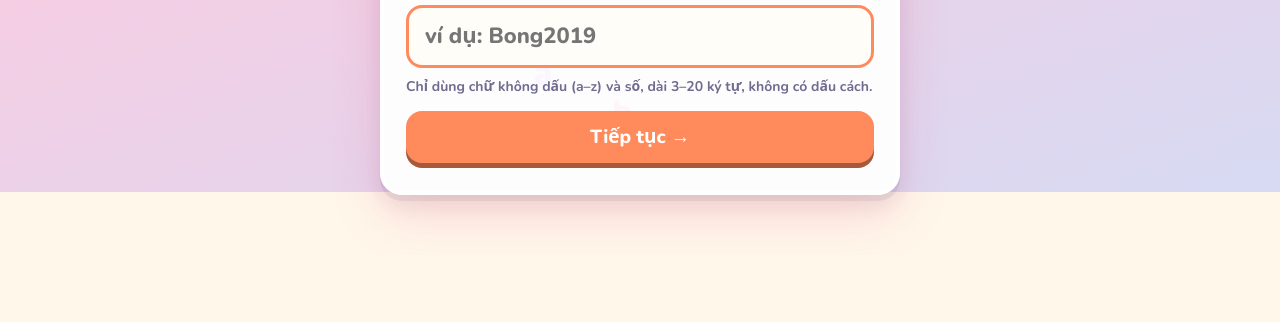
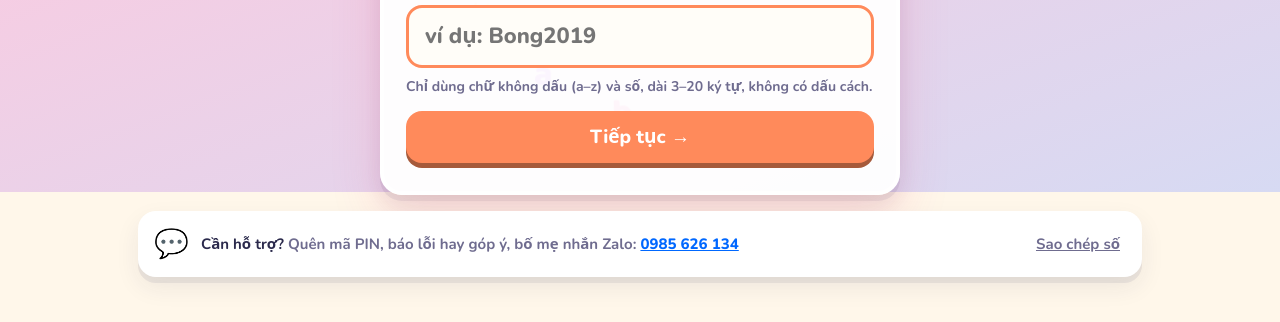
Before and after one commit to duyetntdev/en-learn, a plain HTML site: page index.html in a window 1280 px wide. Shown: the part 608-930 px from the top of the page. Before the commit the page ends 863 px from the top, so only its background shows below. Drawn offline with nearby package versions, Linux system fonts and the light colour scheme.

Commit message:
Show the Zalo support box under every screen
The support box is created once below #app, so it stays visible on the
login screen, lessons, games and the leaderboard, and is no longer
rendered only on the home page.

Co-Authored-By: Claude Opus 5.5 <noreply@anthropic.com>

```diff
--- a/css/style.css
+++ b/css/style.css
@@ -43,6 +43,8 @@ button:focus-visible{outline:3px solid var(--c);outline-offset:3px}
 .foot{margin-top:34px;display:flex;justify-content:space-between;align-items:center;gap:12px;flex-wrap:wrap;color:var(--muted);font-size:14px;font-weight:700}
 .support{margin-top:14px;display:flex;align-items:center;gap:12px;flex-wrap:wrap;background:var(--card);border-radius:18px;box-shadow:var(--shadow);padding:12px 16px;font-size:15px;font-weight:700;color:var(--muted)}
 .support .sic{font-size:28px}
+.supportwrap{position:relative;z-index:1;padding-top:0;margin-top:-44px}
+.supportwrap .support{margin-top:0}
 .support>div{flex:1;min-width:200px}
 .support b{color:var(--ink)}
 .support a{color:#0068FF;font-weight:800;white-space:nowrap}
--- a/js/app.js
+++ b/js/app.js
@@ -595,7 +595,7 @@ function home(){
   ${!allPassed() && nextPack() ? packOffer() : ''}
   ${shareHTML(true)}
   <div class="foot"><span>${syncBadge()} · Học trên máy khác: nhập tên <b>${esc(user||'')}</b>. Bật loa để nghe phát âm 🔊</span><button class="link" id="reset">Xoá tiến độ</button></div>
-  ${supportHTML()}`;
+`;
   homeWire();
 }
 function lessonCard(L,i,cur){
@@ -963,6 +963,9 @@ function testResult(i,lvl,sc,n){
   else { $('#r1').onclick=()=>lesson(i,'vocab',lvl); $('#r2').onclick=()=>{ track('start','test',{l:lkey(i),lv:lvl}); runQuiz(P, makeTest(lv(i,lvl),key), (s,m)=>testResult(i,lvl,s,m), 'Kiểm tra'); }; }
 }
 
+// Khung "Cần hỗ trợ?" cố định dưới mọi màn hình: nằm ngoài #app nên không bị vẽ lại khi đổi màn hình
+(()=>{ const d=document.createElement('div'); d.className='wrap supportwrap'; d.innerHTML=supportHTML(); $('#app').after(d); })();
+
 // Chưa có tên thì bắt buộc nhập tên trước khi học
 if(user && NAME_RE.test(user) && token){ home(); refreshFromServer().finally(loadPacks); }
 else if(user && NAME_RE.test(user)) login(user);      // đã có tên từ trước khi có mã PIN → nhập / đặt PIN
```
